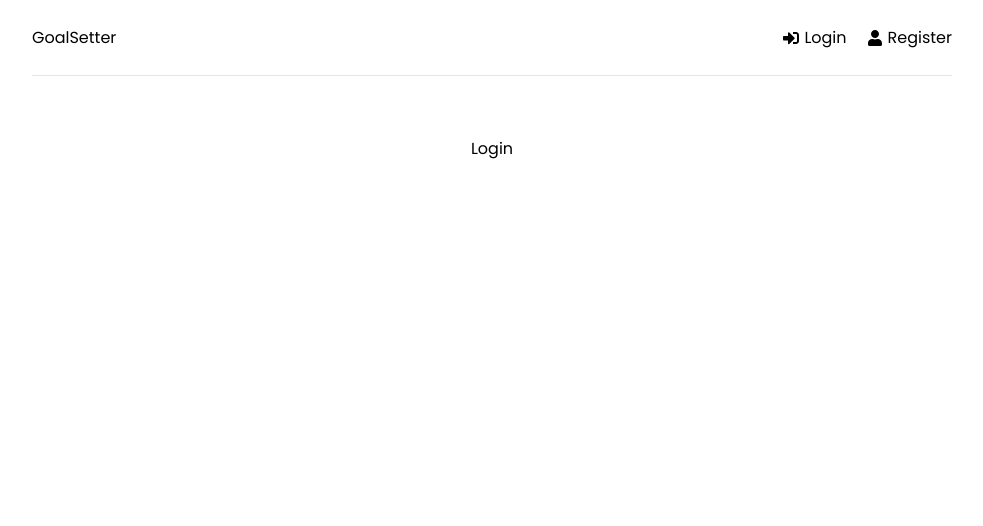
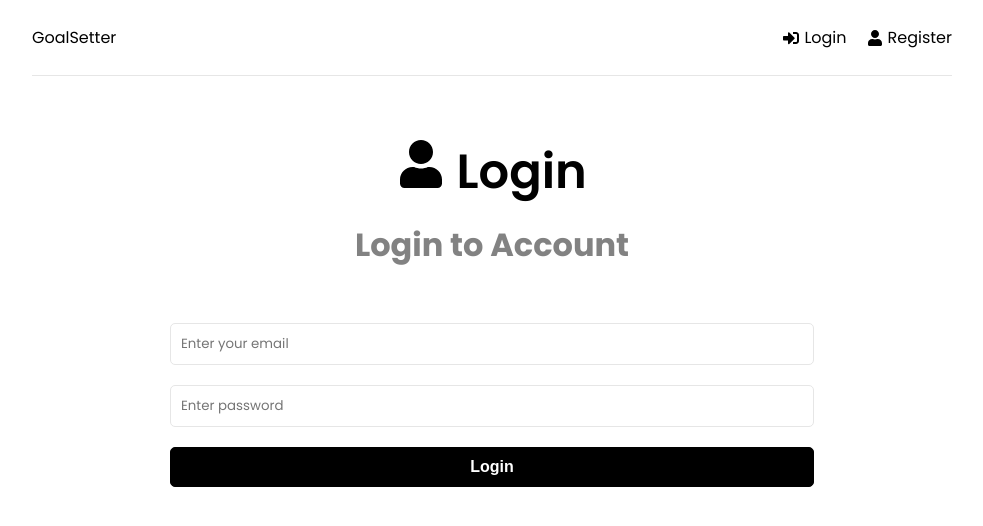
Before and after one commit to rahmat-fayeq/MERN-app, a React (Create React App) app in the folder frontend/: page /login in a window 1280 px wide. Shown: the top 526 px of the page, without its empty margins (148-1131 px from the left). Built offline with nearby package versions, Linux system fonts and the light colour scheme.

Commit message:
20. create login page

```diff
--- a/frontend/src/pages/Login.tsx
+++ b/frontend/src/pages/Login.tsx
@@ -1,5 +1,65 @@
+import { useState } from "react";
+import { FaUser } from "react-icons/fa";
 const Login = () => {
-  return <div>Login</div>;
+  const [formData, setFormData] = useState({
+    email: "",
+    password: "",
+  });
+
+  const { email, password } = formData;
+
+  const handleInputChange = (e: React.ChangeEvent<HTMLInputElement>) => {
+    setFormData((prevState) => ({
+      ...prevState,
+      [e.target.name]: e.target.value,
+    }));
+  };
+
+  const handleSubmitForm = (e: React.FormEvent<HTMLFormElement>) => {
+    e.preventDefault();
+  };
+
+  return (
+    <>
+      <section className="heading">
+        <h1>
+          <FaUser /> Login
+        </h1>
+        <p>Login to Account</p>
+      </section>
+      <section className="form">
+        <form onSubmit={handleSubmitForm}>
+          <div className="form-group">
+            <input
+              type="email"
+              className="form-control"
+              name="email"
+              id="email"
+              value={email}
+              onChange={handleInputChange}
+              placeholder="Enter your email"
+            />
+          </div>
+          <div className="form-group">
+            <input
+              type="password"
+              className="form-control"
+              name="password"
+              id="password"
+              value={password}
+              onChange={handleInputChange}
+              placeholder="Enter password"
+            />
+          </div>
+          <div className="form-group">
+            <button type="submit" className="btn btn-block">
+              Login
+            </button>
+          </div>
+        </form>
+      </section>
+    </>
+  );
 };
 
 export default Login;
```
